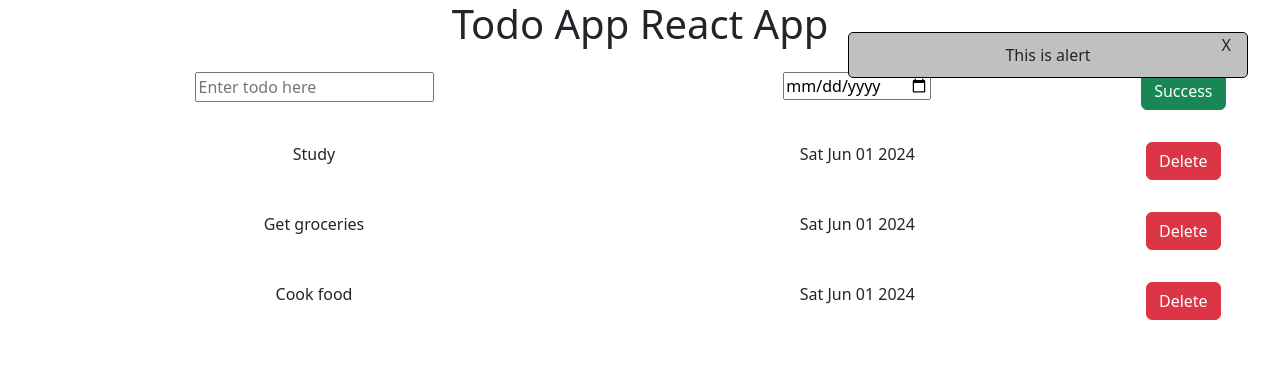
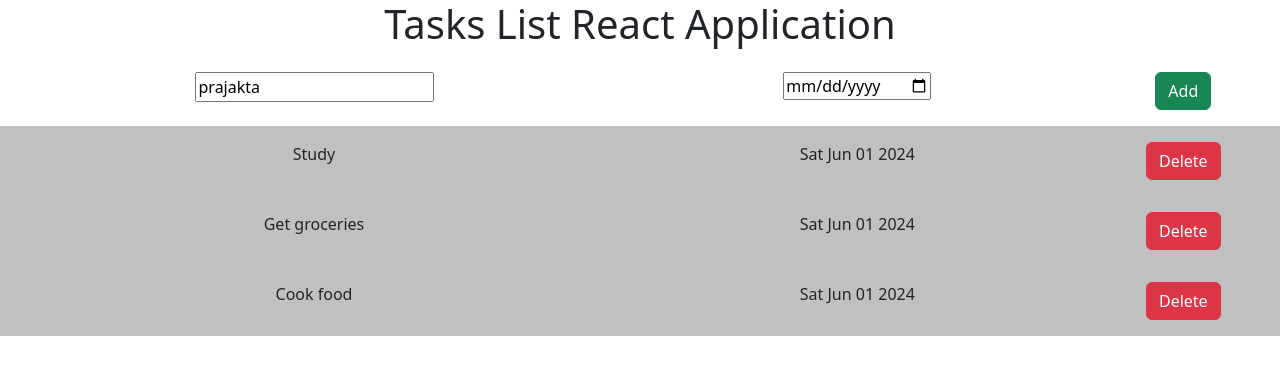
Before and after one commit to prajakta16m/first-react-redux-project, a React (Vite) app: page / in a window 1280 px wide. Shown: the top 374 px of the page. Built offline with nearby package versions, Linux system fonts and the light colour scheme.

Commit message:
State management hook useState

```diff
--- a/src/App.jsx
+++ b/src/App.jsx
@@ -13,14 +13,15 @@ function App() {
   ];
   //Tasks = [];
 
+  function onAddItem(item) {
+    alert(item.name);
+  }
+
   return (
     <center className="todo-container">
       <AppName></AppName>
-
-      <AddToDo></AddToDo>
+      <AddToDo onAdd={onAddItem}></AddToDo>
       <TodDoItem1 tasksList={Tasks}></TodDoItem1>
-
-      <AlertModal>This is alert</AlertModal>
     </center>
   );
 }
--- a/src/components/AddToDo.jsx
+++ b/src/components/AddToDo.jsx
@@ -1,15 +1,41 @@
-function AddToDo() {
+import { useState } from "react";
+
+function AddToDo({ onAdd }) {
+  const [nameVal, setNameVal] = useState("prajakta");
+  const [taskDate, setNewDate] = useState(undefined);
+
+  function addItem() {
+    // alert("add works");
+    console.log(nameVal);
+
+    onAdd({
+      name: nameVal,
+      date: taskDate,
+    });
+  }
+
   return (
     <div className="row">
       <div className="col-6">
-        <input type="text" placeholder="Enter todo here"></input>
+        <input
+          type="text"
+          placeholder="Enter todo here"
+          value={nameVal}
+          onChange={(v) => setNameVal(v.target.value)}
+        ></input>
       </div>
       <div className="col-4">
-        <input type="date"></input>
+        <input
+          type="date"
+          value={taskDate}
+          onChange={(d) => {
+            setNewDate(d.target.value);
+          }}
+        ></input>
       </div>
       <div className="col-2">
-        <button type="button" className="btn btn-success">
-          Success
+        <button type="button" className="btn btn-success" onClick={addItem}>
+          Add
         </button>
       </div>
     </div>
--- a/src/components/AppName.jsx
+++ b/src/components/AppName.jsx
@@ -1,5 +1,5 @@
 function AppName() {
-  return <h1>Todo App React App</h1>;
+  return <h1>Tasks List React Application</h1>;
 }
 
 export default AppName;
--- a/src/components/TodoItem1.jsx
+++ b/src/components/TodoItem1.jsx
@@ -1,3 +1,5 @@
+import styles from "./TodoItem1.module.css";
+
 function TodDoItem1({ tasksList }) {
   let todoName = "Get groceries";
   let todoDate = "";
@@ -12,7 +14,7 @@ function TodDoItem1({ tasksList }) {
   return (
     <>
       {tasksList.map((task) => (
-        <div key={task.todoName} className="row">
+        <div key={task.todoName} className={`row ${styles.row_custom}`}>
           <div className="col-6">{task.todoName}</div>
           <div className="col-4">{task.todoDate.toDateString()}</div>
           <div className="col-2">
--- /dev/null
+++ b/src/components/TodoItem1.module.css
@@ -0,0 +1,3 @@
+.row_custom{
+  background-color: silver;
+}
```
